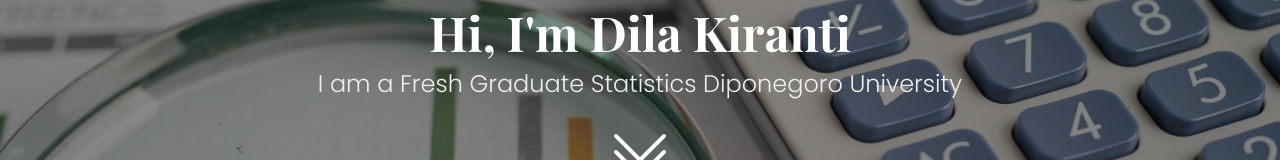
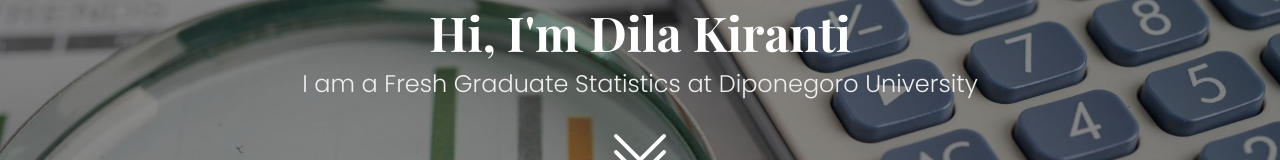
Before and after one commit to dilakiranti/dilakiranti.github.io, a plain HTML site: page index.html in a window 1280 px wide. Shown: the part 214-374 px from the top of the page. Drawn offline with nearby package versions, Linux system fonts and the light colour scheme; a web font is replaced by a local one.

Commit message:
first commit

```diff
--- a/index.html
+++ b/index.html
@@ -40,7 +40,7 @@
   <!-- ======= Hero Section ======= -->
   <section id="hero" class="d-flex flex-column align-items-center justify-content-center">
     <h1>Hi, I'm Dila Kiranti</h1>
-    <h2>I am a Fresh Graduate Statistics Diponegoro University</h2>
+    <h2>I am a Fresh Graduate Statistics at Diponegoro University</h2>
     <a href="#about" class="btn-get-started scrollto"><i class="bi bi-chevron-double-down"></i></a>
   </section><!-- End Hero -->
 
```
